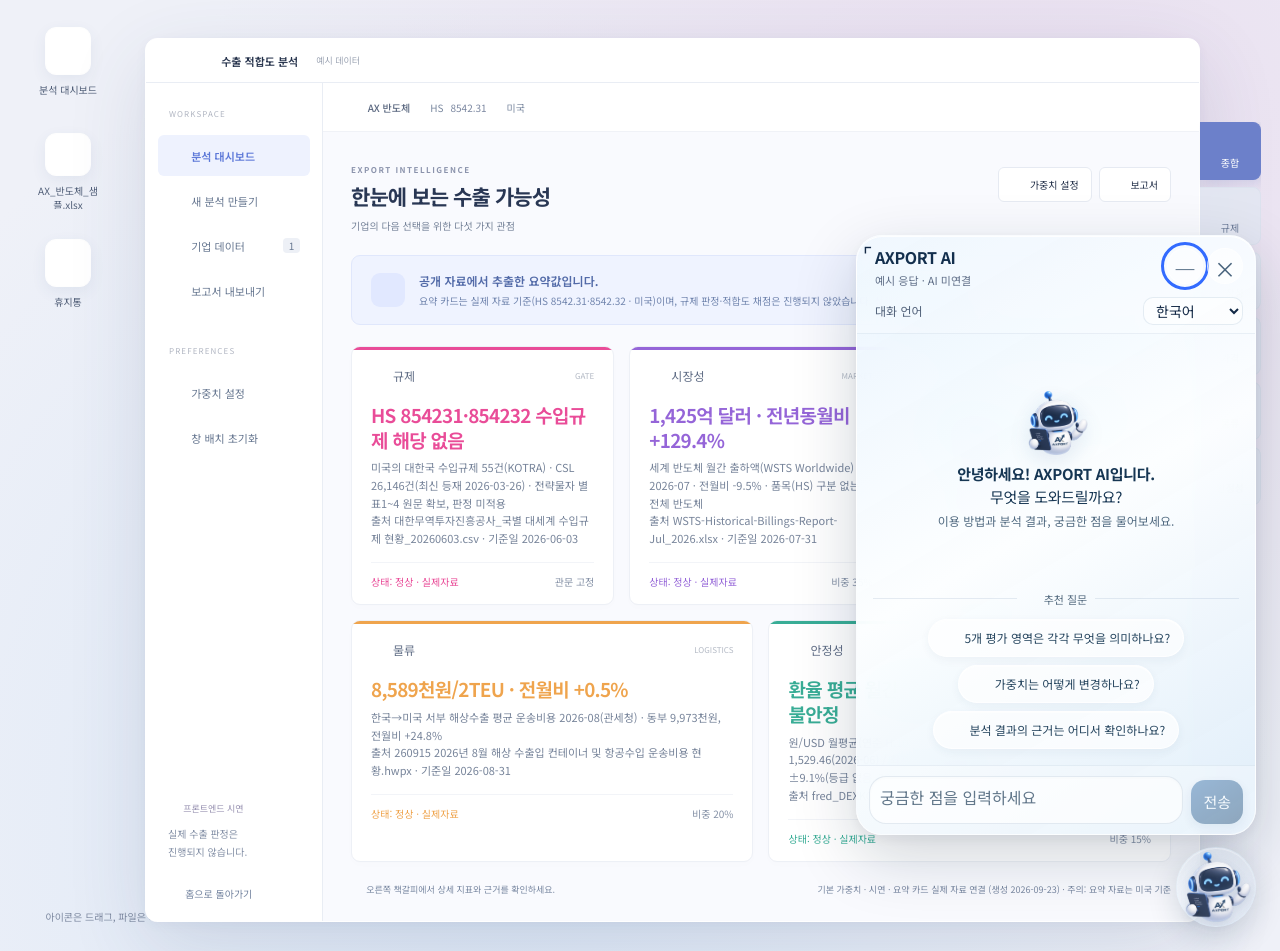
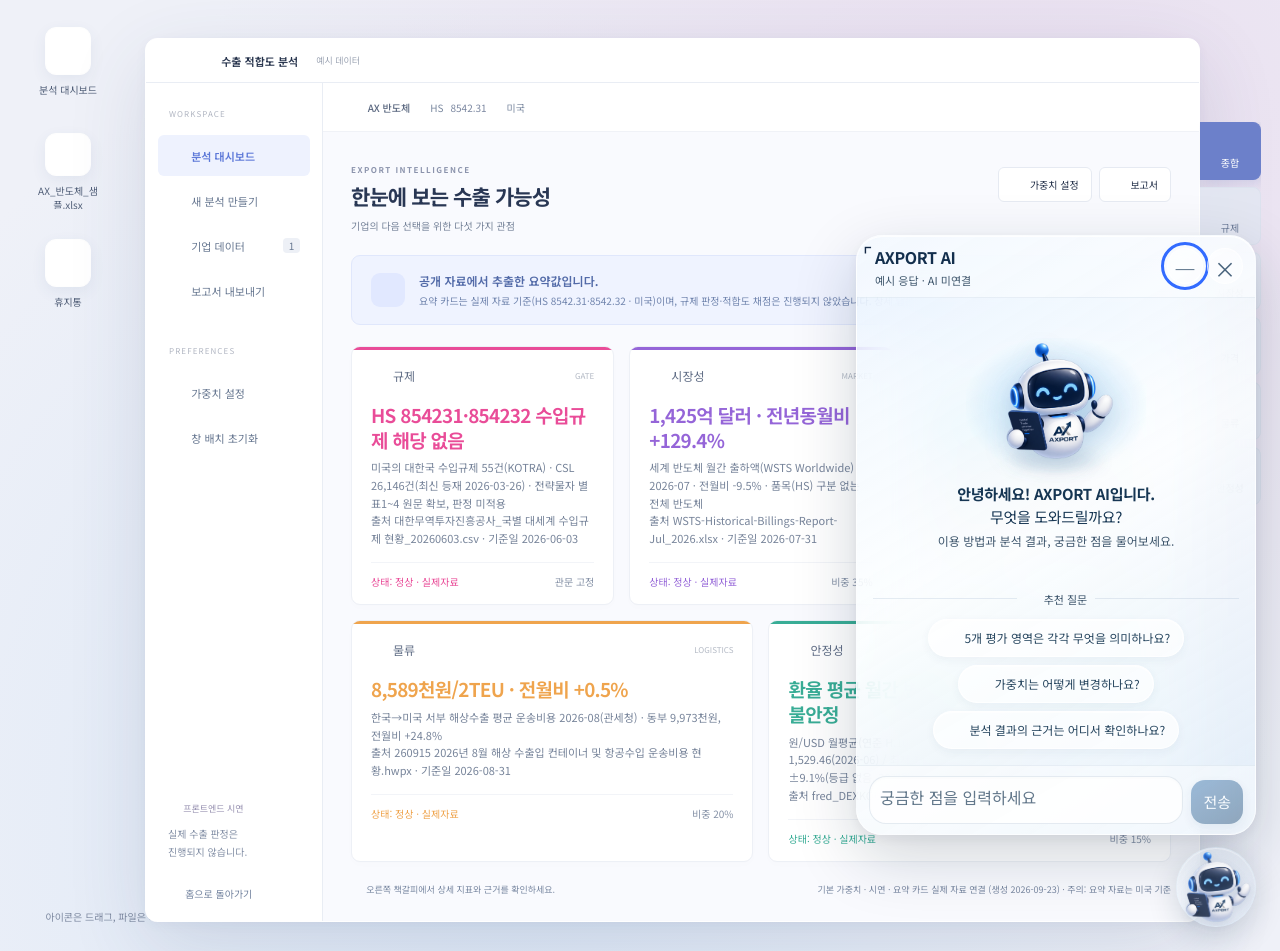
Before and after one commit to soojaechun/test1, a Flask app: page /app in a window 1280 px wide, after a click that opens the changed part. Shown: the part 66-1017 px from the top of the page. Run offline with Flask 3, Linux system fonts and the light colour scheme; some web fonts are replaced.

Commit message:
chatbot_v.02

```diff
--- a/static/css/chatbot.css
+++ b/static/css/chatbot.css
@@ -50,9 +50,6 @@
 .axchat-compact .axchat-suggestions { padding:6px 0; }
 .axchat-compact .axchat-latest { padding:2px 8px; }
 
-.axchat-language { display:flex; flex-basis:100%; align-items:center; justify-content:space-between; gap:8px; margin-top:4px; font-size:12px; color:#53637b; }
-.axchat-language select { min-width:100px; max-width:60%; height:28px; padding:2px 8px; border:1px solid #d4deec; border-radius:7px; background:#f8faff; color:#132946; font-size:14px; }
-.axchat-compact .axchat-language { margin-top:0; }
 .axchat-compact .axchat-header small { font-size:10px; }
 
 /* One shared scroll area keeps the welcome and questions together on short screens. */
@@ -76,11 +73,10 @@
 /* AXPORT glass finish: navy, blue and translucent white only. */
 .axchat-launcher { background:linear-gradient(145deg,rgba(238,247,255,.30),rgba(155,187,220,.13)); border-color:rgba(221,237,250,.26); box-shadow:0 10px 30px rgba(10,35,64,.16),inset 0 1px 1px rgba(255,255,255,.40); backdrop-filter:blur(14px); -webkit-backdrop-filter:blur(14px); }
 .axchat-launcher img { opacity:.84; filter:drop-shadow(0 3px 5px rgba(22,56,87,.12)); }
-.axchat-panel { background:linear-gradient(150deg,rgba(233,244,254,.92),rgba(252,254,255,.94) 48%,rgba(222,237,249,.92)); border:1px solid rgba(255,255,255,.72); border-radius:26px; backdrop-filter:blur(24px) saturate(110%); -webkit-backdrop-filter:blur(24px) saturate(110%); box-shadow:0 22px 64px rgba(9,32,61,.19),0 4px 14px rgba(9,32,61,.06),inset 0 1px 0 rgba(255,255,255,.9); }
-.axchat-header { background:rgba(255,255,255,.24); border-bottom-color:rgba(127,157,186,.13); }
+.axchat-panel { background:linear-gradient(150deg,rgba(233,244,254,.74),rgba(252,254,255,.82) 48%,rgba(222,237,249,.72)); border:1px solid rgba(255,255,255,.72); border-radius:26px; backdrop-filter:blur(28px) saturate(115%); -webkit-backdrop-filter:blur(28px) saturate(115%); box-shadow:0 22px 64px rgba(9,32,61,.19),0 4px 14px rgba(9,32,61,.06),inset 0 1px 0 rgba(255,255,255,.9); }
+.axchat-header { background:rgba(255,255,255,.38); border-bottom-color:rgba(127,157,186,.13); }
 .axchat-header strong { letter-spacing:-.35px; color:#132f4d; }
 .axchat-header button { border:1px solid rgba(255,255,255,.66); border-radius:50%; background:rgba(255,255,255,.48); color:#49647d; }
-.axchat-language select { background:rgba(255,255,255,.55); border-color:rgba(132,163,192,.20); border-radius:10px; }
 .axchat-welcome img { opacity:.90; filter:drop-shadow(0 7px 12px rgba(36,91,143,.14)); }
 .axchat-welcome p { color:#163653; letter-spacing:-.3px; }
 .axchat-welcome small { color:#536c82; }
@@ -90,12 +86,31 @@
 .axchat-suggestions .axchat-question-icon { color:#537faa; }
 .axchat-suggestions button:nth-of-type(2) .axchat-question-icon { color:#65849f; }
 .axchat-suggestions button:nth-of-type(3) .axchat-question-icon { color:#355d80; }
-.axchat-user { background:linear-gradient(135deg,#245b8e,#173d67); box-shadow:0 4px 10px rgba(26,67,108,.12); border-radius:18px 18px 5px 18px; }
-.axchat-answer { background:rgba(255,255,255,.80); border:1px solid rgba(255,255,255,.86); box-shadow:0 3px 12px rgba(34,65,96,.045); border-radius:18px 18px 18px 5px; }
-.axchat-form { background:rgba(255,255,255,.30); border-top-color:rgba(127,157,186,.13); }
-.axchat-form textarea { background:rgba(255,255,255,.68); border-color:rgba(144,170,195,.23); border-radius:17px; box-shadow:inset 0 1px 3px rgba(34,65,96,.025); }
+.axchat-user { background:linear-gradient(135deg,rgba(92,161,230,.38) 0%,rgba(55,126,207,.44) 55%,rgba(39,100,180,.50) 100%); color:#102f50; border:1px solid rgba(255,255,255,.42); box-shadow:0 3px 10px rgba(26,67,108,.06),inset 0 1px 0 rgba(255,255,255,.24); backdrop-filter:blur(8px); -webkit-backdrop-filter:blur(8px); border-radius:18px 18px 5px 18px; }
+.axchat-answer { background:rgba(255,255,255,.34); border:1px solid rgba(255,255,255,.48); box-shadow:0 3px 12px rgba(34,65,96,.025); backdrop-filter:blur(8px); -webkit-backdrop-filter:blur(8px); border-radius:18px 18px 18px 5px; }
+.axchat-form { background:rgba(255,255,255,.42); border-top-color:rgba(127,157,186,.13); }
+.axchat-form textarea { background:rgba(255,255,255,.84); border-color:rgba(144,170,195,.23); border-radius:17px; box-shadow:inset 0 1px 3px rgba(34,65,96,.025); }
 .axchat-form textarea::placeholder { color:#63788b; }
 .axchat-form button { background:linear-gradient(145deg,#326eaa,#1b466f); border-radius:14px; box-shadow:0 4px 12px rgba(27,70,111,.16); }
 .axchat-body { scrollbar-width:thin; scrollbar-color:rgba(89,125,158,.28) transparent; }
 @media (hover:hover) and (pointer:fine) { .axchat-suggestions button:hover { background:rgba(255,255,255,.95); border-color:rgba(149,184,215,.5); } .axchat-header button:hover { background:rgba(255,255,255,.84); } }
 @supports not ((backdrop-filter:blur(1px)) or (-webkit-backdrop-filter:blur(1px))) { .axchat-panel { background:linear-gradient(150deg,#edf5fc,#fbfdff 48%,#e8f1f9); } }
+
+/* Welcome character: a single entrance with a soft blue light. */
+.axchat-hero { position:relative; isolation:isolate; width:148px; height:132px; margin:0 auto 8px; display:grid; place-items:center; flex-shrink:0; }
+.axchat-hero::before { content:""; position:absolute; inset:3px -16px -6px; z-index:-1; background:radial-gradient(ellipse,rgba(55,150,232,.38),rgba(100,181,237,.19) 48%,transparent 74%); }
+.axchat-hero::after { content:""; position:absolute; bottom:0; width:90px; height:14px; border-radius:50%; background:rgba(33,76,124,.16); filter:blur(8px); z-index:-1; }
+.axchat-welcome .axchat-hero img { width:116px; height:116px; opacity:1; filter:drop-shadow(0 8px 12px rgba(32,75,117,.15)); }
+.axchat-panel:not([hidden]) .axchat-hero img { animation:axchat-hero-enter 720ms cubic-bezier(.22,.75,.25,1) both; }
+.axchat-panel:not([hidden]) .axchat-hero::before { animation:axchat-hero-glow 900ms ease-out both; }
+.axchat-panel:not([hidden]) .axchat-hero::after { animation:axchat-hero-shadow 720ms ease-out both; }
+@keyframes axchat-hero-enter { 0% { opacity:0; transform:translateY(24px) scale(.76); } 58% { opacity:1; transform:translateY(-5px) scale(1.07); } 80% { transform:translateY(2px) scale(.99); } 100% { opacity:1; transform:translateY(0) scale(1); } }
+@keyframes axchat-hero-glow { 0% { opacity:0; transform:scale(.55); } 45% { opacity:1; transform:scale(1.3); } 100% { opacity:.8; transform:scale(1); } }
+@keyframes axchat-hero-shadow { 0% { opacity:0; transform:scale(.6); } 60% { opacity:.6; transform:scale(1.12); } 100% { opacity:1; transform:scale(1); } }
+.axchat-compact .axchat-hero { width:104px; height:86px; margin-bottom:4px; }
+.axchat-compact .axchat-hero img { width:76px; height:76px; }
+@media (prefers-reduced-motion:reduce) { .axchat-panel:not([hidden]) .axchat-hero img,.axchat-panel:not([hidden]) .axchat-hero::before,.axchat-panel:not([hidden]) .axchat-hero::after { animation:none; } }
+
+/* Keep supporting labels readable over both dark and light page backgrounds. */
+.axchat-header small, .axchat-welcome small, .axchat-question-heading { color:#40586e; }
+@media (prefers-reduced-transparency:reduce) { .axchat-panel { background:linear-gradient(150deg,#edf5fc,#fbfdff 48%,#e8f1f9); backdrop-filter:none; -webkit-backdrop-filter:none; } }
--- a/static/js/chatbot-i18n.js
+++ b/static/js/chatbot-i18n.js
@@ -93,11 +93,11 @@
     },
     "answers": [
       "AXPORT is designed to help companies review export suitability and supporting evidence using company data and HS codes. The current version is a prototype of the home page and desktop-style dashboard. Actual Excel analysis and export assessments are not connected.",
-      "1. Open the workspace using “대시보드 시작” (Start dashboard) on the home page.\n2. Choose “새 분석 만들기” (New analysis) or the + button in the Dock to select a file or use the sample file.\n3. Enter a company name, HS code and destination, then select “분석 화면 보기” (View analysis).\n4. Explore the five-area summary and evidence tabs.\nThe current prototype only uses file names and sizes. It does not read or upload file contents. Results are examples. The page controls currently use Korean labels.",
+      "1. Open the workspace using “Open AXPORT” on the home page.\n2. Choose “New analysis” or the + button in the Dock to select a file or use the sample file.\n3. Enter a company name, HS code and destination, then select “View analysis”.\n4. Explore the five-area summary and evidence tabs.\nThe current prototype only uses file names and sizes. It does not read or upload file contents. Results are examples.",
       "Use the prototype to explore how export-review information can be organized, discuss the relative importance of market potential, pricing, logistics and stability with your team, or review the evidence tabs and report layout. The example scores cannot support real export decisions or regulatory assessments.",
       "Regulation: a separate gate for mandatory export-control and licensing conditions.\nMarket potential: market size and growth.\nPricing: tariffs and exchange rates.\nLogistics: transport conditions.\nStability: variability of indicators.\nCurrent numbers and charts are UI examples. Detailed scoring rules and real data are not connected. Changing other weights cannot remove the regulatory gate.",
-      "Open “가중치 설정” (Weight settings) in the analysis window, adjust the percentages and choose “설정 적용” (Apply). The total must be 100%. “기본값 복원” restores the defaults. Regulation is a separate gate. These weights are UI examples; changing them does not recalculate the example scores.",
-      "Use the tabs on the right of the analysis window to select regulation, market potential, pricing, logistics or stability. On narrow screens, the tabs move to the bottom. Charts, tables and explanations currently contain examples. “보고서 내보내기” (Export report) opens the example report preview and HTML download. Actual legal and tariff sources and assessment evidence are not connected."
+      "Open “Set weights” in the analysis window, adjust the percentages and choose “Apply settings”. The total must be 100%. “Restore defaults” restores the defaults. Regulation is a separate gate. These weights are UI examples; changing them does not recalculate the example scores.",
+      "Use the tabs on the right of the analysis window to select regulation, market potential, pricing, logistics or stability. On narrow screens, the tabs move to the bottom. Charts, tables and explanations currently contain examples. “Export report” opens the example report preview and HTML download. Actual legal and tariff sources and assessment evidence are not connected."
     ],
     "fallback": "This is a frontend demo with no AI connected. Your question is not sent externally. Actual analysis data and AI-generated answers are not available. You can preview guidance about the service, its workflow, assessment areas, weights and evidence screens."
   },
@@ -143,11 +143,11 @@
     },
     "answers": [
       "AXPORT 旨在帮助企业根据企业数据和 HS 编码查看出口适合度及判断依据。目前是展示首页和桌面式仪表板操作流程的原型，尚未连接实际 Excel 内容分析或出口评估功能。",
-      "1. 在首页点击“대시보드 시작”（启动仪表板），进入工作区。\n2. 点击“새 분석 만들기”（新建分析）或 Dock 中的 + 按钮，选择文件或使用示例文件。\n3. 输入企业名称、HS 编码和目的国，点击“분석 화면 보기”（查看分析）。\n4. 浏览五个领域的概览和依据标签页。\n目前只使用文件名和大小，不读取或上传文件内容。结果均为示例，页面按钮目前仍显示韩文。",
+      "1. 在首页点击“打开 AXPORT”，进入工作区。\n2. 点击“新建分析”或 Dock 中的 + 按钮，选择文件或使用示例文件。\n3. 输入企业名称、HS 编码和目的国，点击“查看分析”。\n4. 浏览五个领域的概览和依据标签页。\n目前只使用文件名和大小，不读取或上传文件内容。结果均为示例。",
       "您可以通过原型了解如何整理出口审查信息，与团队讨论市场、价格、物流和稳定性的重要程度，或预览依据标签页与报告布局。目前的示例分数不能作为实际出口决策或监管判断的依据。",
       "监管：出口管制、许可等必要条件的独立关卡。\n市场：市场规模和增长率。\n价格：关税和汇率。\n物流：运输条件。\n稳定性：指标的波动情况。\n当前数值和图表均为界面示例，详细评分规则与实际数据尚未连接。调整其他领域的权重不能解除监管关卡。",
-      "在分析窗口打开“가중치 설정”（权重设置），调整各项比例后点击“설정 적용”（应用设置）。合计必须为 100%，点击“기본값 복원”可恢复默认值。监管关卡独立处理。目前权重仅用于界面演示，修改后不会重新计算示例分数。",
-      "在分析窗口右侧的标签页中选择监管、市场、价格、物流或稳定性。窄屏时标签页位于底部。可以查看图表、表格和说明，但目前均为示例。点击“보고서 내보내기”（导出报告）可预览示例报告或下载 HTML。实际法规、关税来源和评估依据尚未连接。"
+      "在分析窗口打开“设置权重”，调整各项比例后点击“应用设置”。合计必须为 100%，点击“恢复默认值”可恢复默认值。监管关卡独立处理。目前权重仅用于界面演示，修改后不会重新计算示例分数。",
+      "在分析窗口右侧的标签页中选择监管、市场、价格、物流或稳定性。窄屏时标签页位于底部。可以查看图表、表格和说明，但目前均为示例。点击“导出报告”可预览示例报告或下载 HTML。实际法规、关税来源和评估依据尚未连接。"
     ],
     "fallback": "这是尚未连接实际 AI 的前端示例。您的问题不会发送到外部，也不会查询实际分析数据或生成 AI 回答。您可以预览服务介绍、使用流程、评估领域、权重与依据页面的说明。"
   },
@@ -193,11 +193,11 @@
     },
     "answers": [
       "AXPORTは、企業データとHSコードをもとに輸出適合度と判断根拠を確認するためのサービスとして企画されています。現在はホーム画面とデスクトップ型ダッシュボードの操作を確認するプロトタイプです。実際のExcel分析や輸出判定は接続されていません。",
-      "1. ホームの「대시보드 시작」（ダッシュボードを開始）からワークスペースを開きます。\n2. 「새 분석 만들기」（新規分析）またはDockの＋ボタンでファイルを選ぶか、サンプルを使用します。\n3. 企業名・HSコード・仕向国を入力し、「분석 화면 보기」（分析画面を見る）を押します。\n4. 5分野の概要と根拠タブを確認します。\n現在はファイル名とサイズのみを使用し、内容の読み取りやアップロードは行いません。結果はサンプルで、ページのボタン表記は現在韓国語です。",
+      "1. ホームの「AXPORT を開く」からワークスペースを開きます。\n2. 「新規分析」またはDockの＋ボタンでファイルを選ぶか、サンプルを使用します。\n3. 企業名・HSコード・仕向国を入力し、「分析画面を見る」を押します。\n4. 5分野の概要と根拠タブを確認します。\n現在はファイル名とサイズのみを使用し、内容の読み取りやアップロードは行いません。結果はサンプルです。",
       "輸出検討に必要な情報の整理方法を確認したり、市場性・価格・物流・安定性の重要度をチームで話し合ったりする画面デモに活用できます。根拠タブやレポート構成の事前確認にも使えます。サンプルの点数は、実際の輸出判断や規制判定の根拠にはできません。",
       "規制：輸出規制・許可などの必須条件を確認する独立した関門です。\n市場性：市場規模と成長率です。\n価格：関税と為替です。\n物流：輸送条件です。\n安定性：指標の変動です。\n現在の数値やグラフはUI用のサンプルで、詳細な採点基準と実データは未接続です。他分野の重みを変えても規制の関門は解除されません。",
-      "分析ウィンドウの「가중치 설정」（重み付け設定）で各項目の割合を調整し、「설정 적용」（設定を適用）を押します。合計は100%にする必要があります。「기본값 복원」で初期値に戻せます。規制の関門は別扱いです。現在の重みはUI用のサンプルで、変更してもサンプルの点数は再計算されません。",
-      "分析ウィンドウ右側のタブで規制・市場性・価格・物流・安定性を選んでください。狭い画面では下部タブに切り替わります。グラフ・表・説明は現在サンプルです。「보고서 내보내기」（レポートのエクスポート）からサンプルレポートのプレビューやHTMLのダウンロードができます。実際の法令・関税の出典や判定根拠は未接続です。"
+      "分析ウィンドウの「重みを設定」で各項目の割合を調整し、「設定を適用」を押します。合計は100%にする必要があります。「初期値に戻す」で初期値に戻せます。規制の関門は別扱いです。現在の重みはUI用のサンプルで、変更してもサンプルの点数は再計算されません。",
+      "分析ウィンドウ右側のタブで規制・市場性・価格・物流・安定性を選んでください。狭い画面では下部タブに切り替わります。グラフ・表・説明は現在サンプルです。「レポートを出力」からサンプルレポートのプレビューやHTMLのダウンロードができます。実際の法令・関税の出典や判定根拠は未接続です。"
     ],
     "fallback": "現在はAI未接続のフロントエンドデモです。質問は外部に送信されず、実際の分析データの参照やAI回答の生成も行いません。サービス概要、利用手順、評価分野、重み付けや根拠画面の案内を確認できます。"
   }
--- a/static/js/chatbot.js
+++ b/static/js/chatbot.js
@@ -8,7 +8,7 @@
   const form = $('.axchat-form'), input = $('textarea'), send = form.querySelector('button');
   const latest = $('.axchat-latest'), badge = $('.axchat-badge'), status = $('.axchat-status');
   const handle = $('.axchat-resize'), provider = window.AXPORTChatDemo;
-  const i18n = window.AXPORTChatI18n, languageSelect = $('.axchat-language select');
+  const i18n = window.AXPORTChatI18n;
   let locale = i18n.normalize(document.documentElement.lang || navigator.language);
   let hasOpened = false, statusKey = '';
   const t = key => i18n.catalog[locale].ui[key];
@@ -17,13 +17,13 @@
   }
   function announce(key) { statusKey = key; status.textContent = key ? t(key) : ''; }
   function setLanguage(value) {
-    locale = i18n.normalize(value); root.lang = locale; languageSelect.value = locale;
+    locale = i18n.normalize(value); root.lang = locale;
     root.querySelectorAll('[data-chat-text]').forEach(node => {
       node.textContent = t(node.dataset.chatText);
       // Pending/error controls follow the UI language; completed messages keep theirs.
       node.closest('.axchat-answer')?.setAttribute('lang', locale);
     });
-    [[$('.axchat-minimize'),'minimize'],[$('.axchat-close'),'close'],[handle,'resize'],[body,'body'],[suggestions,'suggestions'],[input,'input'],[send,'sendLabel'],[languageSelect,'language']].forEach(([node,key]) => node.setAttribute('aria-label',t(key)));
+    [[$('.axchat-minimize'),'minimize'],[$('.axchat-close'),'close'],[handle,'resize'],[body,'body'],[suggestions,'suggestions'],[input,'input'],[send,'sendLabel']].forEach(([node,key]) => node.setAttribute('aria-label',t(key)));
     handle.title = t('resizeHint'); input.placeholder = t('placeholder');
     send.textContent = t('send'); latest.querySelector('button').textContent = t('latest'); badge.textContent = t('badge');
     launcher.setAttribute('aria-label', t(opened ? 'minimize' : hasOpened ? 'restore' : 'open'));
@@ -191,7 +191,6 @@
   window.addEventListener('resize', layout);
   window.visualViewport?.addEventListener('resize', layout);
   window.visualViewport?.addEventListener('scroll', layout);
-  languageSelect.addEventListener('change', () => setLanguage(languageSelect.value));
   // Shared site switchers may update <html lang> or call this chat-only adapter.
   new MutationObserver(() => setLanguage(document.documentElement.lang)).observe(document.documentElement, {attributes:true, attributeFilter:['lang']});
   window.AXPORTChat = Object.freeze({ setLanguage, getLanguage: () => locale });
--- a/templates/chatbot.html
+++ b/templates/chatbot.html
@@ -1,22 +1,14 @@
-<div class="axchat" data-page="{{ 'workspace' if request.path == '/app' else 'home' }}">
+<div class="axchat" data-no-translate data-page="{{ 'workspace' if request.path == '/app' else 'home' }}">
   <section id="axchat-panel" class="axchat-panel" role="region" aria-labelledby="axchat-title" hidden>
     <button class="axchat-resize" type="button" aria-label="대화창 크기 조절: 방향키 사용" title="드래그 또는 방향키로 크기 조절">⌜</button>
     <header class="axchat-header">
       <div><strong id="axchat-title">AXPORT AI</strong><small data-chat-text="preview">예시 응답 · AI 미연결</small></div>
       <button type="button" class="axchat-minimize" aria-label="대화 유지하고 접기">―</button>
       <button type="button" class="axchat-close" aria-label="대화 종료 및 초기화">×</button>
-      <label class="axchat-language"><span data-chat-text="language">대화 언어</span>
-        <select aria-label="대화 언어">
-          <option value="ko" lang="ko">한국어</option>
-          <option value="en" lang="en">English</option>
-          <option value="zh-CN" lang="zh-CN">简体中文</option>
-          <option value="ja" lang="ja">日本語</option>
-        </select>
-      </label>
     </header>
     <div class="axchat-body" tabindex="0" aria-label="대화 내용">
       <div class="axchat-welcome">
-        <img src="/static/assets/Axport_AI.png" alt="" width="116" height="116" />
+        <div class="axchat-hero" aria-hidden="true"><img src="/static/assets/Axport_AI.png" alt="" width="116" height="116" /></div>
         <p><strong data-chat-text="greeting">안녕하세요! AXPORT AI입니다.</strong><br /><span data-chat-text="help">무엇을 도와드릴까요?</span></p>
         <small data-chat-text="hint">이용 방법과 분석 결과, 궁금한 점을 물어보세요.</small>
       </div>
```
